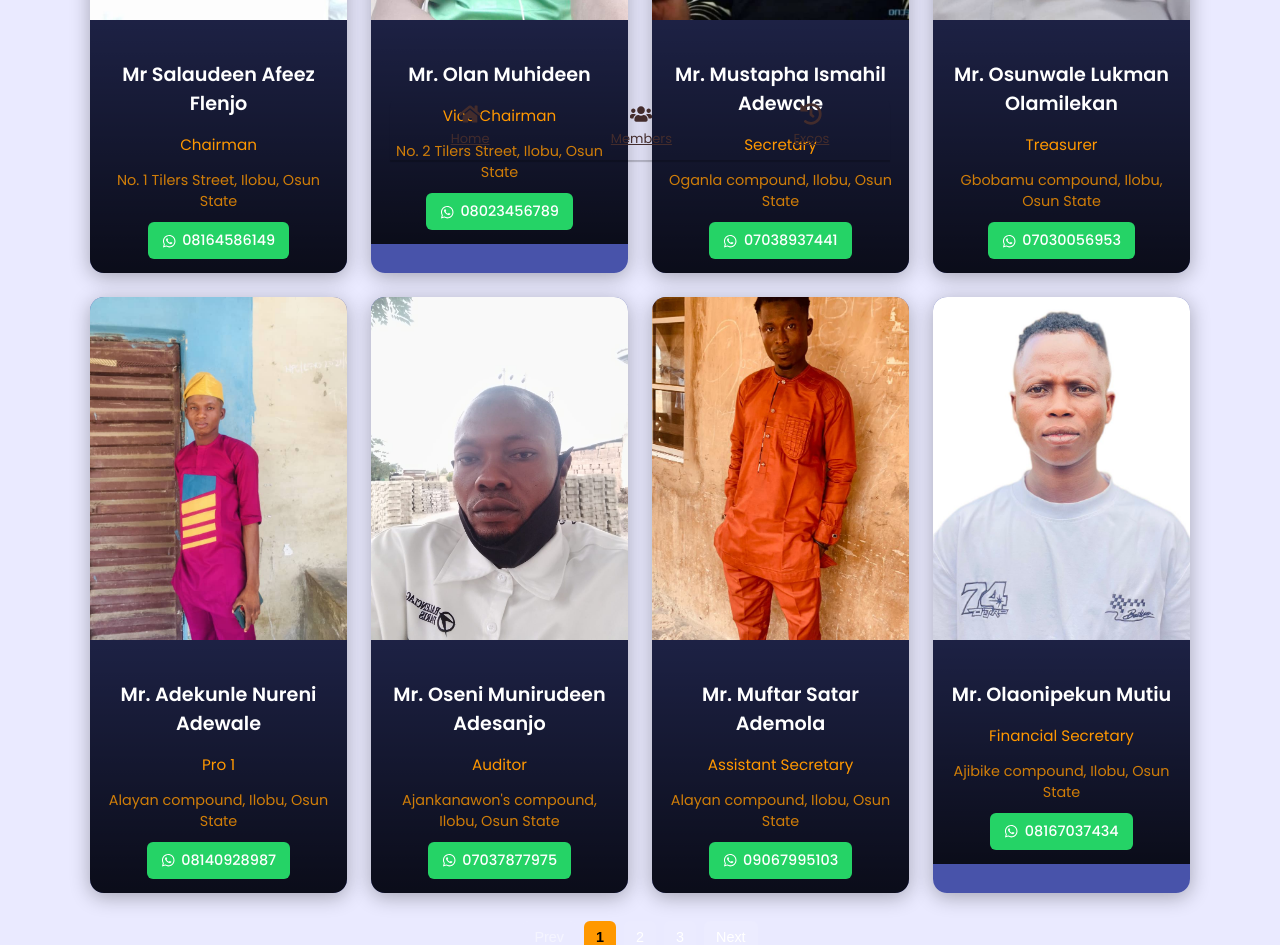
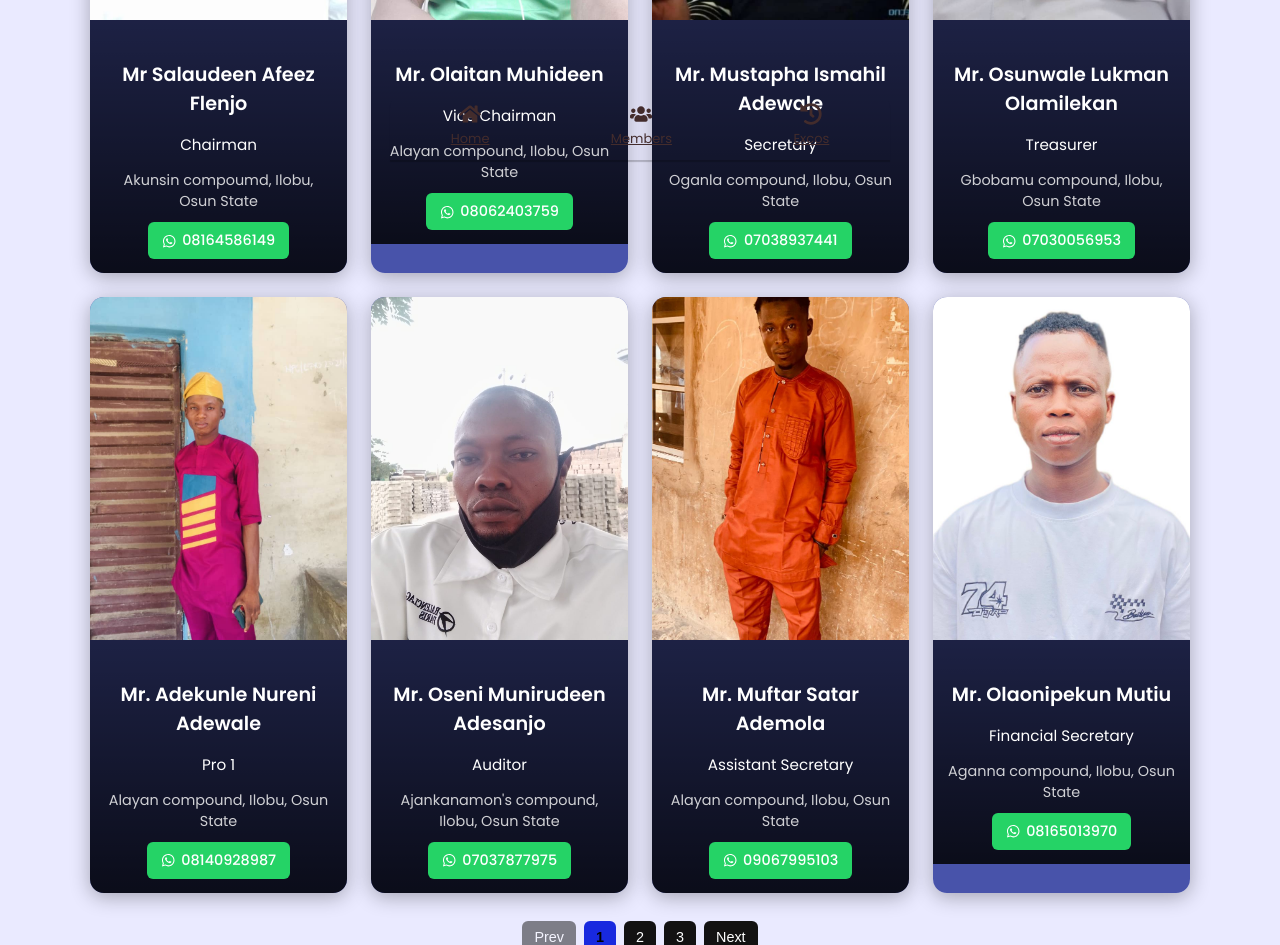
Before and after one commit to nitroEef/Ita, a React (Vite) app: page /exco in a window 1280 px wide. Shown: the part 640-1585 px from the top of the page. Built offline with nearby package versions, Linux system fonts and the light colour scheme.

Commit message:
update site

```diff
--- a/src/Components/Executives/Executives.css
+++ b/src/Components/Executives/Executives.css
@@ -10,7 +10,6 @@
   font-weight: 700;
   text-align: center;
   margin-bottom: 12px;
-  color: #ff9800;
 }
 
 .exe-intro p {
@@ -19,7 +18,6 @@
   margin: 0 auto 30px;
   font-size: 1.05rem;
   line-height: 1.6;
-  color: rgba(255, 255, 255, 0.85);
 }
 
 /* ===== Controls ===== */
@@ -97,7 +95,6 @@
   transform: scale(1.07);
 }
 
-/* ===== Info Overlay (Visible but Stylish) ===== */
 .exe-info {
   padding: 14px;
   background: linear-gradient(180deg, rgba(0,0,0,0.6), rgba(0,0,0,0.85));
@@ -114,7 +111,6 @@
 .exe-info p {
   font-size: 0.95rem;
   margin-bottom: 10px;
-  color: #ff9800;
 }
 
 /* ===== WhatsApp Link ===== */
@@ -146,7 +142,7 @@
 }
 
 .exe-pagination button {
-  background: rgba(255, 255, 255, 0.08);
+  background: rgb(19, 18, 18);
   border: none;
   color: #fff;
   padding: 8px 12px;
@@ -157,13 +153,13 @@
 }
 
 .exe-pagination button.active {
-  background: #ff9800;
+  background: #1829df;
   color: #000;
   font-weight: 600;
 }
 
 .exe-pagination button:hover:not(:disabled) {
-  background: rgba(255, 152, 0, 0.8);
+  background: rgba(30, 219, 70, 0.8);
 }
 
 .exe-pagination button:disabled {
--- a/src/Components/Executives/Executives.jsx
+++ b/src/Components/Executives/Executives.jsx
@@ -6,25 +6,25 @@ import Menuicon from "../Homepage/Menuicon";
 
 
 const executivesData = [
-  { name: "Mr Salaudeen Afeez Flenjo", position: "Chairman", phone: "08164586149", image: "/chairman.jpg", address: "No. 1 Tilers Street, Ilobu, Osun State" },
-  { name: "Mr. Olan Muhideen", position: "Vice Chairman", phone: "08023456789", image: "/ejo.jpg", address: "No. 2 Tilers Street, Ilobu, Osun State" },
+  { name: "Mr Salaudeen Afeez Flenjo", position: "Chairman", phone: "08164586149", image: "/chairman.jpg", address: "Akunsin compoumd, Ilobu, Osun State" },
+  { name: "Mr. Olaitan Muhideen", position: "Vice Chairman", phone: "08062403759", image: "/ejo.jpg", address: "Alayan compound, Ilobu, Osun State" },
   { name: "Mr. Mustapha Ismahil Adewale", position: "Secretary", phone: "07038937441", image: "/small.jpg", address: "Oganla compound, Ilobu, Osun State" },
   { name: "Mr. Osunwale Lukman Olamilekan", position: "Treasurer", phone: "07030056953", image: "/luk.jpg", address: "Gbobamu compound, Ilobu, Osun State" },
   { name: "Mr. Adekunle Nureni Adewale", position: "Pro 1", phone: "08140928987", image: "/nurain.jpg", address: "Alayan compound, Ilobu, Osun State" },
-  { name: "Mr. Oseni Munirudeen Adesanjo", position: "Auditor", phone: "07037877975", image: "/san.jpg", address: "Ajankanawon's compound, Ilobu, Osun State" },
+  { name: "Mr. Oseni Munirudeen Adesanjo", position: "Auditor", phone: "07037877975", image: "/san.jpg", address: "Ajankanamon's compound, Ilobu, Osun State" },
   { name: "Mr. Muftar Satar Ademola", position: "Assistant Secretary", phone: "09067995103", image: "/demola.jpg", address: "Alayan compound, Ilobu, Osun State" },
-  { name: "Mr. Olaonipekun Mutiu", position: "Financial Secretary ", phone: "08167037434", image: "/finsec.jpg", address: "Ajibike compound, Ilobu, Osun State" },
+  { name: "Mr. Olaonipekun Mutiu", position: "Financial Secretary ", phone: "08165013970", image: "/finsec.jpg", address: "Aganna compound, Ilobu, Osun State" },
   { name: "Mr. Aasa Ifagbemileke ", position: "Welfare", phone: "08161353962", image: "/ifa.jpg", address: "Agbedemo compound, Ilobu, Osun State" },
   { name: "Mr. Jimoh Mutiu Adepoju", position: "Assistant Welfare", phone: "08169744763", image: "/mutiu.jpg", address: "Ogunkeye compound, Ilobu, Osun State" },
   { name: "Mr. Akanmu Toheeb Olamilekan ", position: "PRO 2", phone: "09164337902", image: "/toheeb.jpg", address: "Ajegunle area, Ilobu, Osun State" },
-  { name: "Mr. Rasheed Taoheed Adelaja", position: "Sport Director", phone: "08062203316", image: "/laja.jpg", address: "jagun area, Ilobu, Osun State" },
+  { name: "Mr. Rasheed Taoheed Adelaja", position: "Sport Director", phone: "08062203316", image: "/laja.jpg", address: "Alape compound, Ilobu, Osun State" },
   { name: "Mr. Ibraheem Najeem", position: "Assistant Sport Director", phone: "08167037434", image: "/yemi.jpg", address: "Ajibike compound, Ilobu, Osun State" },
-  { name: "Mr. Jimoh Saheed", position: "Chief Task Officer", phone: "07066007989", image: "/irun.jpg", address: "Alayan compound, Ilobu, Osun State" },
-  { name: "Mr. Adedeji Saheed", position: "Assistant Chief Task Officer", phone: "08102784645", image: "/saheed.jpg", address: "Gbegede's compound, Ilobu, Osun State" },
-  { name: "Mr. Raheem Sarafa OLalekan", position: "Task Officer", phone: "08163827108", image: "/yemi.jpg", address: "Jagun compound, Ilobu, Osun State" },
+  { name: "Mr. Jimoh Saheed", position: "Chief Task Officer", phone: "07066007989", image: "/ikuun.jpg", address: "Ibigbami compound, Ilobu, Osun State" },
+  { name: "Mr. Adedeji Saheed", position: "Assistant Chief Task Officer", phone: "08102784645", image: "/irun.jpg", address: "Gbegede's compound, Ilobu, Osun State" },
+  { name: "Mr. Raheem Sarafa OLalekan", position: "Task Officer", phone: "08163827108", image: "/lek.jpg", address: "Jagun compound, Ilobu, Osun State" },
   { name: "Mr. Yinusa Sarafadeen Ayinde", position: "Task Officer", phone: "09034956737", image: "/sarafa.jpg", address: "Alagba compound, Ilobu, Osun State" },
   { name: "Mr. Olaniran Lukman", position: "Store Keeper", phone: "09036646889", image: "/lukuk.jpg", address: "Ologele compound Ilobu Osun state" },
-  { name: "Mr. Aremu Taiwo", position: "Fine collector", phone: "08107468935", image: "/aro.jpg", address: "Ajibike compound, Ilobu, Osun State" },
+  { name: "Mr. Aremu Taiwo", position: "Fine collector", phone: "08107468935", image: "/aro.jpg", address: "Alaro compound, Aro, Osun State" },
   { name: "Mr. Jimoh Ridwan Olalekan", position: "Officer", phone: "07063666812", image: "/olopa.jpg", address: "Oluawo compound, Ilobu, Osun State" },
 
 
@@ -103,7 +103,7 @@ useEffect(() => {
 
       <div className="exe-controls" style={{ maxWidth: 980, margin: "0 auto 24px", display: "flex", gap: 12, justifyContent: "center", flexWrap: "wrap" }}>
         <div className="exe-filter-container">
-          <label htmlFor="filter" style={{ marginRight: 8, fontWeight: 600 }}>Filter by Position:</label>
+          <label htmlFor="filter" style={{ marginRight: 8, fontWeight: 600,}}>Filter by Position:</label>
           <select id="filter" value={filter} onChange={handleFilterChange}>
             {positions.map((pos, idx) => (
               <option key={idx} value={pos}>{pos}</option>
--- a/src/Components/Homepage/ExecutivePreview.jsx
+++ b/src/Components/Homepage/ExecutivePreview.jsx
@@ -27,11 +27,11 @@ const executives = [
     address: "Oganla compound, Ilobu, Osun State"
   },
     {
-    name: "Mr. Mustapha Ismahil Adewale",
-    position: "Secretary",
-    phone: " 07038937441",
-    image: "/irun.jpg",
-    address: "Oganla compound, Ilobu, Osun State"
+    name: "Mr. Jimoh Saheed",
+    position: "Chief Task Force",
+    phone: " 07066007989",
+    image: "/ikuun.jpg",
+    address: "Ibigbami compound, Ilobu, Osun State"
   }
 
 ];
--- a/src/Components/Memberpage/Members.css
+++ b/src/Components/Memberpage/Members.css
@@ -1,5 +1,5 @@
 .mem-preview{padding:60px 20px;font-family:"Poppins",sans-serif}
-.mem-title{font-size:2rem;font-weight:700;text-align:center;margin-bottom:12px;color:#ff9800}
+.mem-title{font-size:2rem;font-weight:700;text-align:center;margin-bottom:12px;}
 .mem-intro p{color:var(--textcolor);text-align:center;color:var(--textcolor); max-width:800px;margin:0 auto 30px;font-size:1.1rem;line-height:1.6;}
 
 .mem-controls{display:flex;
@@ -65,9 +65,9 @@
 .mem-info a{display:inline-flex;align-items:center;justify-content:center;background:#25d366;color:#fff;padding:8px 14px;border-radius:6px;font-size:.9rem;font-weight:500;text-decoration:none;transition:background .3s ease}
 .mem-info a:hover{background:#20b558}
 .mem-pagination{display:flex;justify-content:center;gap:8px;flex-wrap:wrap;margin-top:20px}
-.mem-pagination button{background:rgba(255,255,255,.08);border:none;color:#fff;padding:8px 12px;border-radius:6px;cursor:pointer;font-size:.9rem;transition:all .3s ease}
-.mem-pagination button.active{background:#ff9800;color:#000;font-weight:600}
-.mem-pagination button:hover:not(:disabled){background:rgba(255,152,0,.8)}
+.mem-pagination button{background:rgba(20, 19, 19, 0.868);border:none;color:#fff;padding:8px 12px;border-radius:6px;cursor:pointer;font-size:.9rem;transition:all .3s ease}
+.mem-pagination button.active{background:#373ae9;color:#000;font-weight:600}
+.mem-pagination button:hover:not(:disabled){background:rgba(85, 244, 22, 0.8)}
 .mem-pagination button:disabled{cursor:not-allowed;opacity:.4}
 
 
```
